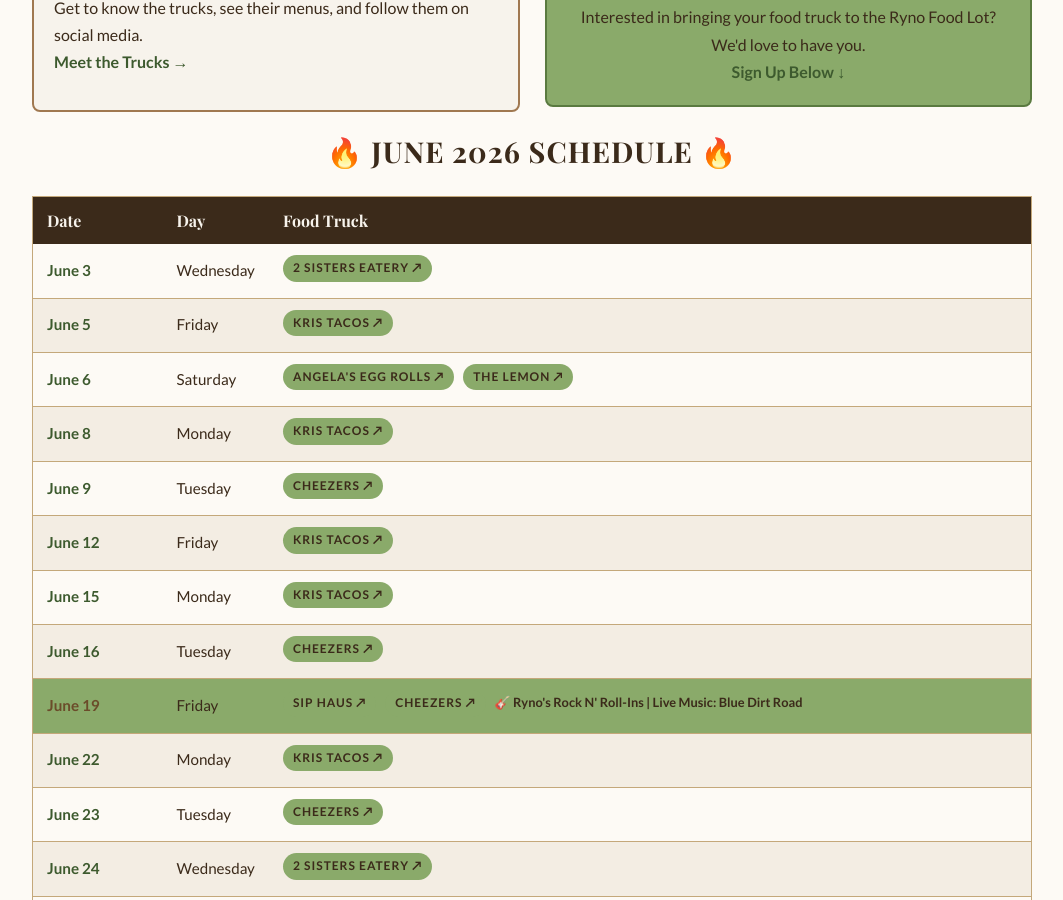
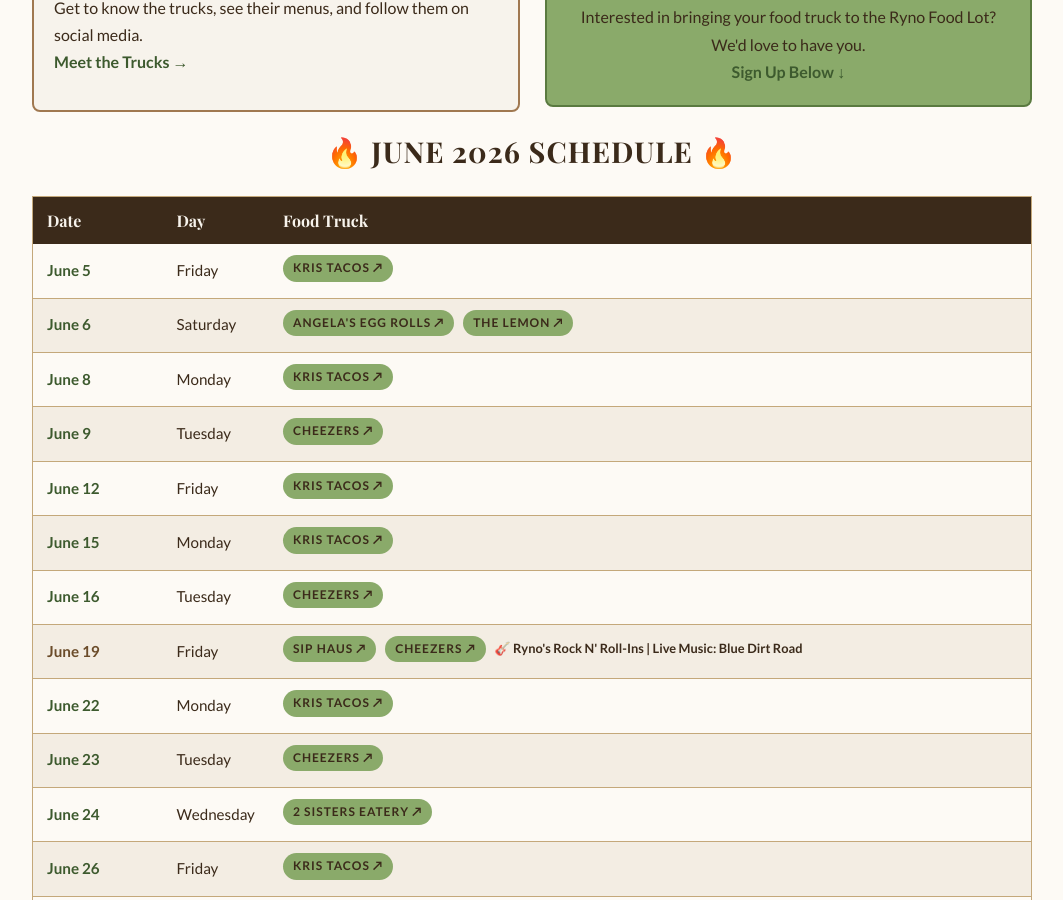
Before and after one commit to blueearthcommunitymarket/blueearthcommunitymarket.github.io, a Jekyll site: the page built from ryno-food-lot/index.html, in a window 1280 px wide and 900 px high, scrolled down 479 px. Shown: the whole window, without its empty margins (108-1171 px from the left). Built offline with Jekyll 4.4.1, drawn with Linux system fonts in a browser that asks for light colours; some web fonts are replaced.

Commit message:
food-lot: remove past dates (auto-cleanup 2026-06-03)

```diff
--- a/ryno-food-lot/index.html
+++ b/ryno-food-lot/index.html
@@ -226,7 +226,7 @@ description: Complete food truck schedule for the Ryno Food Lot in Blue Earth, M
             <tbody>
 
 
-                <tr><td class="race-date">June 3</td><td>Wednesday</td><td><span class="tag"><a href="https://www.facebook.com/share/18GUPLUwMf/?mibextid=wwXIfr" target="_blank" rel="noopener" style="color:inherit;text-decoration:none;">2 Sisters Eatery ↗</a></span></td></tr>
+
                 <tr><td class="race-date">June 5</td><td>Friday</td><td><span class="tag"><a href="https://www.facebook.com/share/1AquB7sxYj/?mibextid=wwXIfr" target="_blank" rel="noopener" style="color:inherit;text-decoration:none;">Kris Tacos ↗</a></span></td></tr>
                 <tr><td class="race-date">June 6</td><td>Saturday</td><td><span class="tag"><a href="https://www.facebook.com/p/Angelas-Egg-Rolls-61555015124141/" target="_blank" rel="noopener" style="color:inherit;text-decoration:none;">Angela's Egg Rolls ↗</a></span> <span class="tag"><a href="https://www.facebook.com/TheLemon1" target="_blank" rel="noopener" style="color:inherit;text-decoration:none;">The Lemon ↗</a></span></td></tr>
                 <tr><td class="race-date">June 8</td><td>Monday</td><td><span class="tag"><a href="https://www.facebook.com/share/1AquB7sxYj/?mibextid=wwXIfr" target="_blank" rel="noopener" style="color:inherit;text-decoration:none;">Kris Tacos ↗</a></span></td></tr>
```
